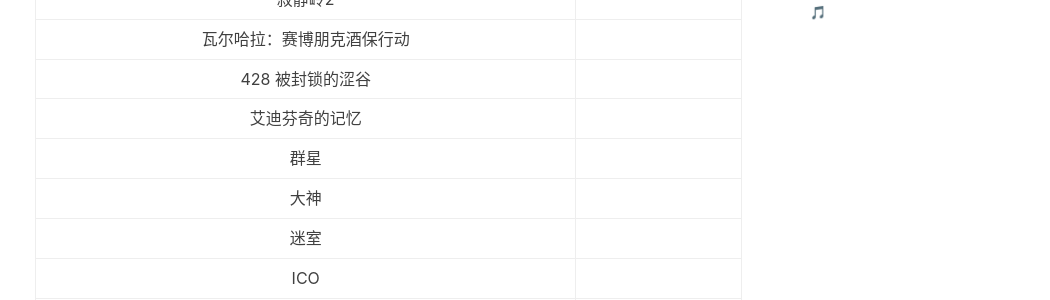
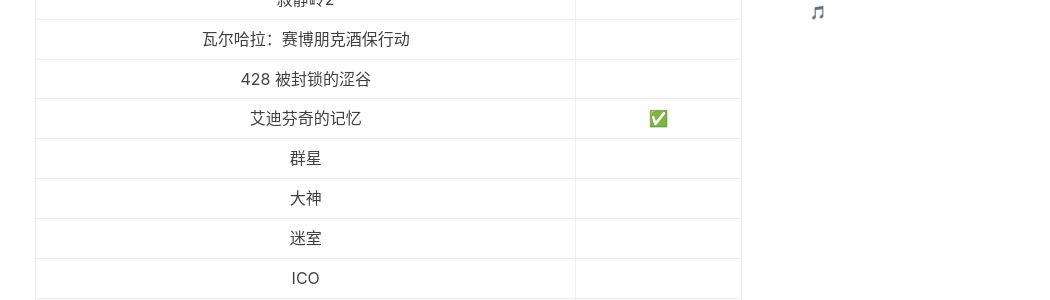
Before and after one commit to IosefLilianovichDros/IosefLilianovichDros.github.io, a Jekyll site: the page built from _posts/2016-01-01-bookandgame-2016.md, in a window 1280 px wide and 900 px high, scrolled down 39586 px. Shown: the part 152-452 px from the top of the window, without its empty margins (230-1280 px from the left). Built offline with Jekyll 4.4.1, drawn with Linux system fonts in a browser that asks for light colours; comment, search, counter and statistics services are not loaded.

```diff
--- a/_posts/2016-01-01-bookandgame-2016.md
+++ b/_posts/2016-01-01-bookandgame-2016.md
@@ -976,7 +976,7 @@ tags:
 | 寂静岭2 |  |
 | 瓦尔哈拉：赛博朋克酒保行动 |  |
 | 428 被封锁的涩谷 |  |
-| 艾迪芬奇的记忆 |  |
+| 艾迪芬奇的记忆 | ✅ |
 | 群星 |  |
 | 大神 |  |
 | 迷室 |  |
```
